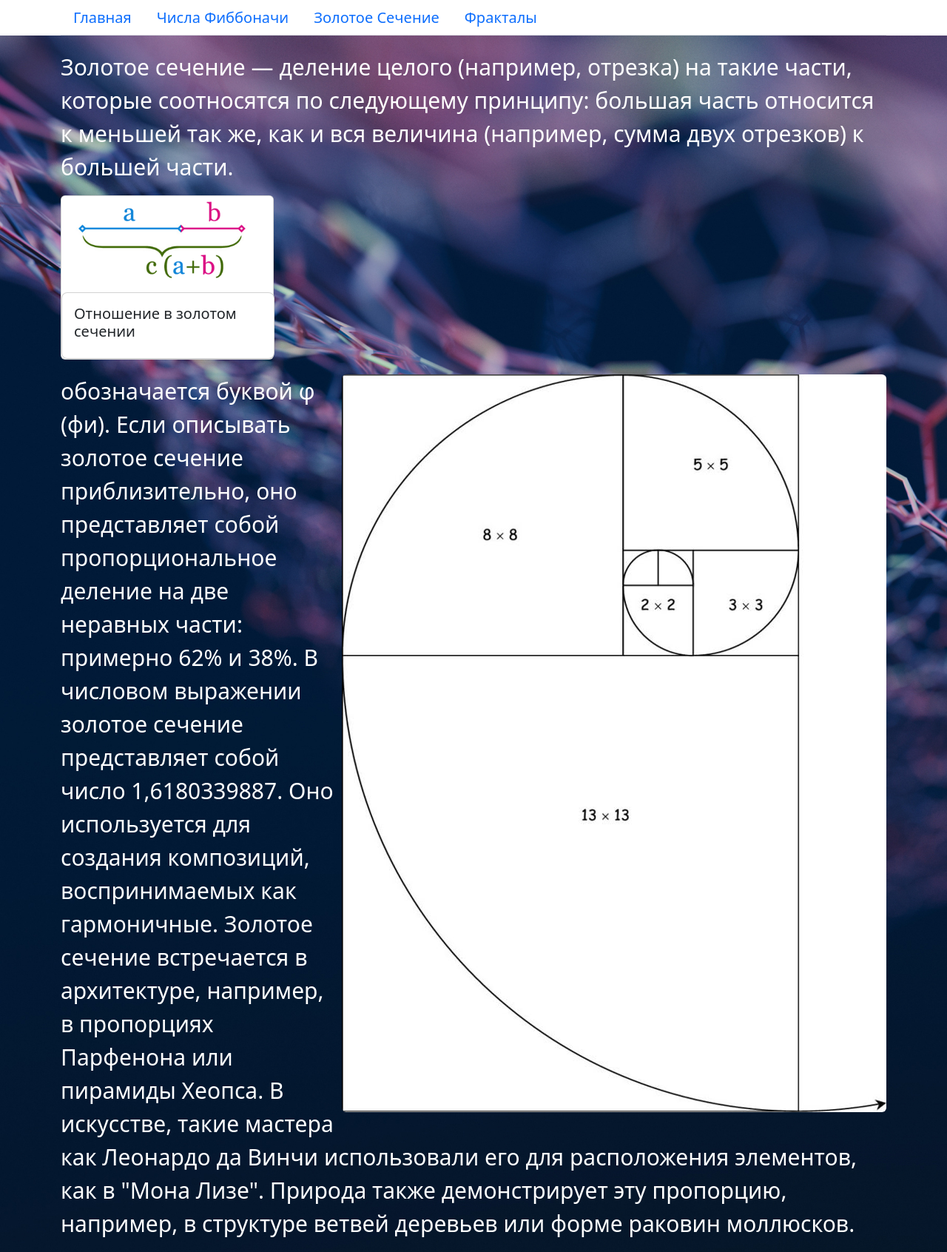
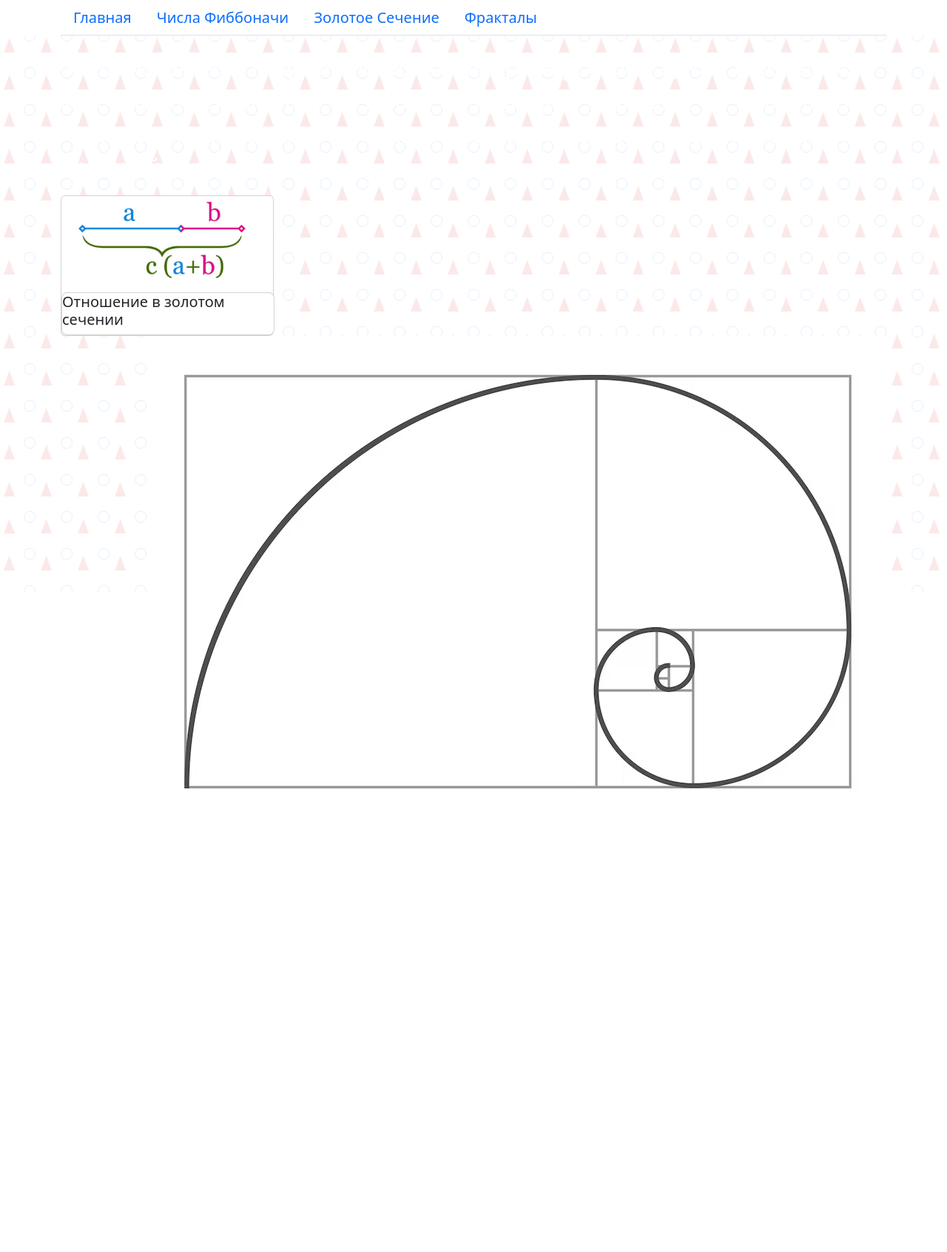
Before and after one commit to Litlery-of/Math-and-garmony, a Django app: page /golden_ratio/ in a window 1280 px wide. Shown: the whole page at 74% size. After the commit the page ends 1066 px from the top, so only its background shows below. Run offline with Django 5.2, Linux system fonts and the light colour scheme.

Commit message:
new background

```diff
--- /dev/null
+++ b/static/my_site/styles/background.css
@@ -0,0 +1,31 @@
+.bg-container {
+    position: fixed;
+    top: 0;
+    left: 0;
+    width: 100%;
+    height: 100%;
+    z-index: -1;
+    overflow: hidden;
+}
+
+.vector-bg {
+    position: absolute;
+    width: 200%;
+    height: 200%;
+    background-image: url('patterns.svg');
+    background-size: 50px 50px;
+    opacity: 0.15;
+    animation: move 20s linear infinite;
+}
+
+@keyframes move {
+    0% { transform: translate(0, 0); }
+    50% { transform: translate(-25%, -25%); }
+    100% { transform: translate(-50%, -50%); }
+}
+
+@media (prefers-reduced-motion: reduce) {
+    .vector-bg {
+        animation: none;
+    }
+}
--- a/static/my_site/styles/base.css
+++ b/static/my_site/styles/base.css
@@ -18,9 +18,15 @@
     /* padding: 100px; */
     margin-top: 20px;
 }
-
+/*
 body {
     background: url(../../images/background.jpg);
-    /* background-color:blue;  Голубой цвет
-    min-height: 100vh; */
+    background-color:blue;  Голубой цвет
+    min-height: 100vh;
 }
+*/
+body {
+    color: #492424;
+    background-color:rgb(56, 56, 56);
+    min-height: 100vh;
+}
--- a/templates/base/base.html
+++ b/templates/base/base.html
@@ -6,11 +6,9 @@
     <meta charset="UTF-8" />
     <meta name="viewport" content="width=device-width, initial-scale=1.0" />
     {% block style %}
+      <link rel="stylesheet" href="{% static 'my_site/styles/background.css' %}">
       <link rel="stylesheet" href="{% static 'my_site/styles/base.css' %}" />
       <link href="https://cdn.jsdelivr.net/npm/bootstrap@5.3.3/dist/css/bootstrap.min.css" rel="stylesheet" integrity="sha384-QWTKZyjpPEjISv5WaRU9OFeRpok6YctnYmDr5pNlyT2bRjXh0JMhjY6hW+ALEwIH" crossorigin="anonymous" />
-    {% endblock %}
-    {% block scripts %}
-      <script src="https://cdn.jsdelivr.net/npm/bootstrap@5.3.3/dist/js/bootstrap.bundle.min.js" integrity="sha384-YvpcrYf0tY3lHB60NNkmXc5s9fDVZLESaAA55NDzOxhy9GkcIdslK1eN7N6jIeHz" crossorigin="anonymous"></script>
     {% endblock %}
     <title>{{ page_title }}</title>
   </head>
@@ -26,6 +24,11 @@
     </header>
     <main>
       <div class="container">
+        <div class="bg-container">
+          <div class="vector-bg">
+
+          </div>
+        </div>
         {% block main %}
 
         {% endblock %}
--- a/templates/my_site/Golden_Ratio.html
+++ b/templates/my_site/Golden_Ratio.html
@@ -15,10 +15,22 @@
   <div class="card" style="width: 18rem;">
     <img src="../../static/images/card1.png" class="card-img-top" alt="">
     <div class="card rounded-3" style="width: 18rem;">
-      <div class="card-body">
+      <div class~="card-body">
         <h5 class="card-title">Отношение в золотом сечении</h5>
       </div>
+
     </div>
+
+  </div>
+  <img src="../static/images/Golden_Ratio_2.png" class="rounded float-end" alt="image">
+  <div>
+
+  </div>
+
+</div>
+<div>
+  <div >
+    {% comment %} <img src="../static/images/Golden_Ratio_2.png" class="rounded float-end" alt="image"> {% endcomment %}
   </div>
 </div>
 {% endblock %}
@@ -26,7 +38,7 @@
 {% block main2 %}
 <div class="paragraph">
   <div>
-    <img src="../static/images/Golden_ratio.png" class="rounded float-end" alt="My Image">
+    {% comment %} <img src="../static/images/Golden_ratio.png" class="rounded float-end" alt="My Image"> {% endcomment %}
   </div>
   <div class="rounded mx-auto d-block">
     <p>
```
Also changed, not shown: static/my_site/js/background.js (added, +20 -0 lines), static/images/Golden_Ratio_2.png (added), static/images/background1.jpg (renamed from static/images/background.jpg), static/images/fractal3.png (added), static/my_site/styles/patterns.svg (added).
